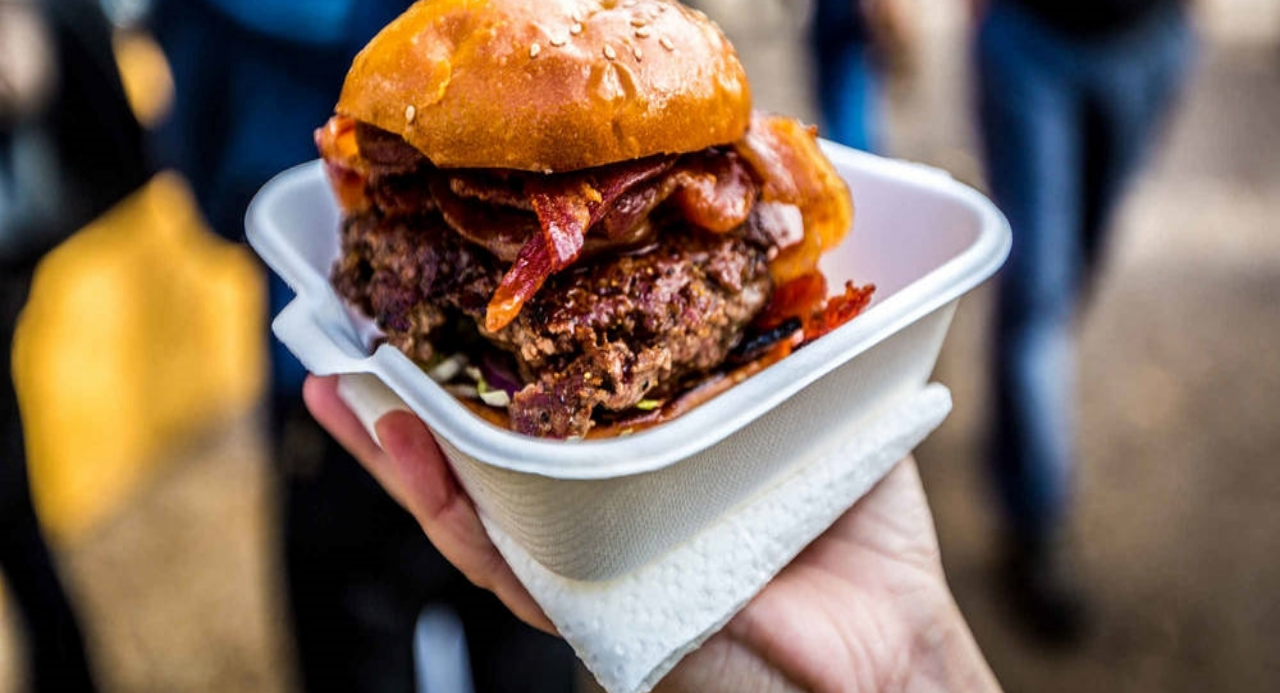
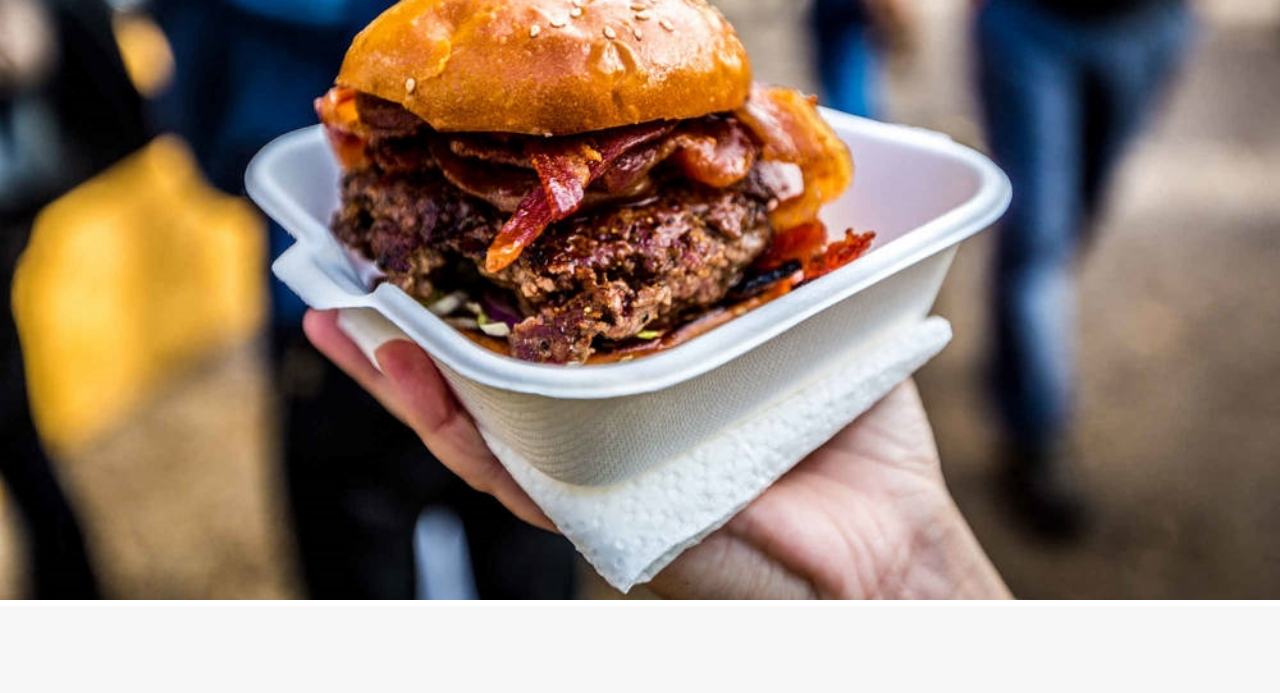
Before and after one commit to oleksovskyi/project, a plain HTML site: page index.html in a window 1280 px wide. Shown: the part 86-779 px from the top of the page. Drawn offline with Linux system fonts and the light colour scheme.

Commit message:
gh-pages

```diff
--- a/css/index-layout.css
+++ b/css/index-layout.css
@@ -41,7 +41,7 @@ a:hover{
 }
 #slider{
    width: 100%;
-   height: 100vh;
+   max-height: 1000px;
 }
 .caption{
     padding: 20px 0 20px 0;
```
